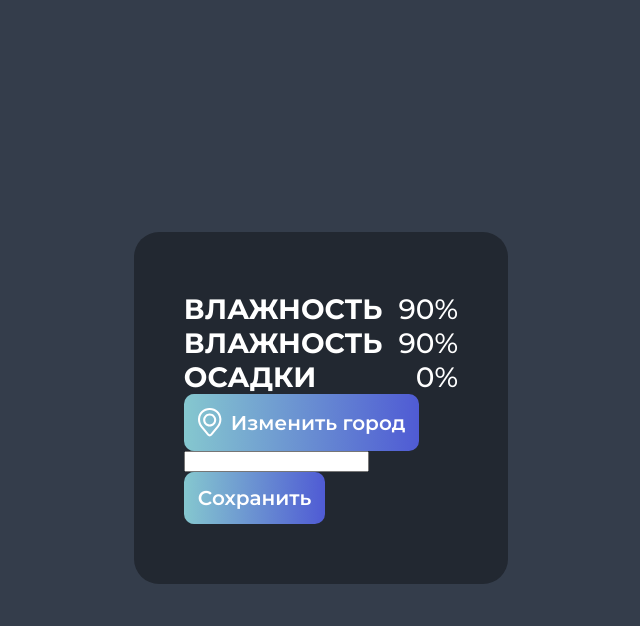
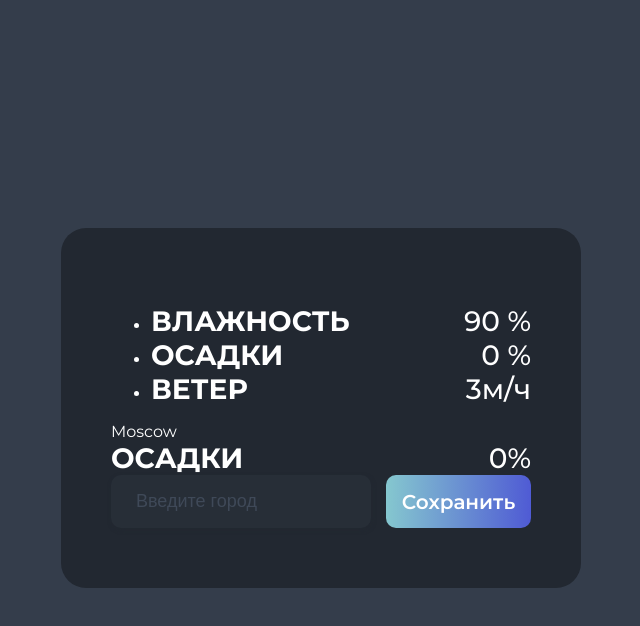
Before and after one commit to meeymirita/mita, a Vue app in the folder frontend/: page / in a window 1280 px wide. Both pictures are taken after a click on the button "Изменить город". Shown: the top 626 px of the page, without its empty margins (319-959 px from the left). Built offline with nearby package versions, Linux system fonts and the light colour scheme.

Commit message:
курс по вью с докой для себя

```diff
--- a/frontend/src/App.vue
+++ b/frontend/src/App.vue
@@ -1,30 +1,60 @@
 <script setup>
-import Button from '@/components/Button/Button.vue'
+import { ref, reactive, nextTick, computed } from 'vue'
 import Stat from '@/components/Stat.vue'
-import IconLocation from '@/icons/IconLocation.vue'
 import CitySelect from '@/components/Button/CitySelect.vue'
 
-const data = {
-  label: "Влажность",
-  stat: "90%",
-};
+let savedCity = ref('Moscow')
+let data = ref({
+  humidity: 90,
+  rain: 0,
+  wind: 3
+})
+const dataModified = computed((prev) => {
+  console.log(prev)
+  return [
+    {
+      label: 'Влажность',
+      stat: addPersentToStat(data.value.humidity, 'humidity')
+    },
+    {
+      label: 'Осадки',
+      stat: addPersentToStat(data.value.rain, 'rain')
+    },
+    {
+      label: 'Ветер',
+      stat: addPersentToStat(data.value.wind, 'wind')
+    }
 
-function getSity(city){
-  console.log(city)
+  ]
+})
+const addPersentToStat = (value,key) => {
+  if (key === 'humidity' || key === 'rain'){
+    return value + ' %'
+  }
+  return value + 'м/ч'
+}
+
+async function getSity(city) {
+  savedCity.value = city
+  data.value.humidity = 20
 }
 </script>
-
 <template>
   <main class="main">
-    <Stat :label="data.label" :stat="data.stat" />
-    <Stat v-bind="data" />
+    <ul>
+      <li v-for="(value, key, index) in dataModified">
+        <Stat :label="value.label" :stat="value.stat" />
+      </li>
+    </ul>
+    <div id="city">{{ savedCity }}</div>
+    <!--    <Stat v-bind="dataModified" />-->
     <Stat label="Осадки" stat="0%" />
-    <CitySelect @select-city="getSity"/>
+    <CitySelect @select-city="getSity" />
   </main>
 </template>
 
 <style scoped>
-.main{
+.main {
   background: var(--color-bg-main);
   padding: 60px 50px;
   border-radius: 25px;
--- a/frontend/src/assets/main.css
+++ b/frontend/src/assets/main.css
@@ -1,6 +1,7 @@
 :root {
   --color-primary: #FFFFFF;
   --color-bg: #343D4B;
+  --color-text-placeholder: #3F4958;
   --color-primary-inverted: #000000;
   --color-bg-card: #272E37;
   --color-bg-main: #222831;
@@ -8,7 +9,9 @@
   --gradient-inverted: linear-gradient(256deg, rgba(144,217,224,0.9) 9.04%, rgba(84, 96, 230, 0.9) 92.2%);
   --font: "Montserrat";
 }
-
+*{
+  box-sizing: border-box;
+}
 body{
   font-family: var(--font), sans-serif;
   background-color: var(--color-bg);
--- a/frontend/src/components/Button/Button.vue
+++ b/frontend/src/components/Button/Button.vue
@@ -9,10 +9,12 @@
 
 <style scoped>
   .button{
+    height: 53px;
     border: none;
     border-radius: 10px;
     background: var(--gradient);
     padding: 14px;
+    width: 100%;
     font-family: var(--font);
     font-size: 20px;
     font-weight: 600;
@@ -21,6 +23,7 @@
     display: flex;
     gap: 9px;
     align-items: center;
+    justify-content: center;
   }
   .button:hover{
     background: var(--gradient-inverted);
--- a/frontend/src/components/Button/CitySelect.vue
+++ b/frontend/src/components/Button/CitySelect.vue
@@ -1,25 +1,45 @@
 <script setup>
+import { ref } from 'vue'
 import Button from '@/components/Button/Button.vue'
 import IconLocation from '@/icons/IconLocation.vue'
+import InputSearch from '@/components/Input/InputSearch.vue'
+
+const isEdited = ref(false)
 
 const emit = defineEmits(['selectCity'])
-function select(){
+
+function select() {
+  isEdited.value = false
   emit('selectCity', 'London')
 }
+
+function edit() {
+  isEdited.value = true
+}
+
 </script>
 
 <template>
-  <Button @click="select()">
-    <IconLocation/>
+  <div class="city-select">
+
+  <div class="city-input" v-if="isEdited">
+    <input-search  placeholder="Введите город"/>
+    <Button @click="select()">
+      Сохранить
+    </Button>
+  </div>
+  <Button v-else @click="edit()">
+    <IconLocation />
     Изменить город
   </Button>
-
-  <input>
-  <Button>
-    Сохранить
-  </Button>
+  </div>
 </template>
-
 <style scoped>
-
+.city-input{
+  display: flex;
+  gap: 15px;
+}
+.city-select{
+  width: 420px;
+}
 </style>
--- /dev/null
+++ b/frontend/src/components/Input/InputSearch.vue
@@ -0,0 +1,25 @@
+<script setup>
+
+</script>
+
+<template>
+  <input class="input">
+</template>
+
+<style scoped>
+.input{
+  color: var(--color-primary);
+  width: 260px;
+  height: 53px;
+  border: none;
+  font-size: 18px;
+  border-radius: 10px;
+  padding: 15px 15px;
+  box-shadow: 1px 2px 4px 0px var(--color-bg-main);
+  background: var(--color-bg-card);
+}
+.input::placeholder{
+  color: var(--color-text-placeholder) ;
+  padding: 10px 10px;
+}
+</style>
```
Also changed, not shown: 1 other file (tests, documents, lock files or other folders).
